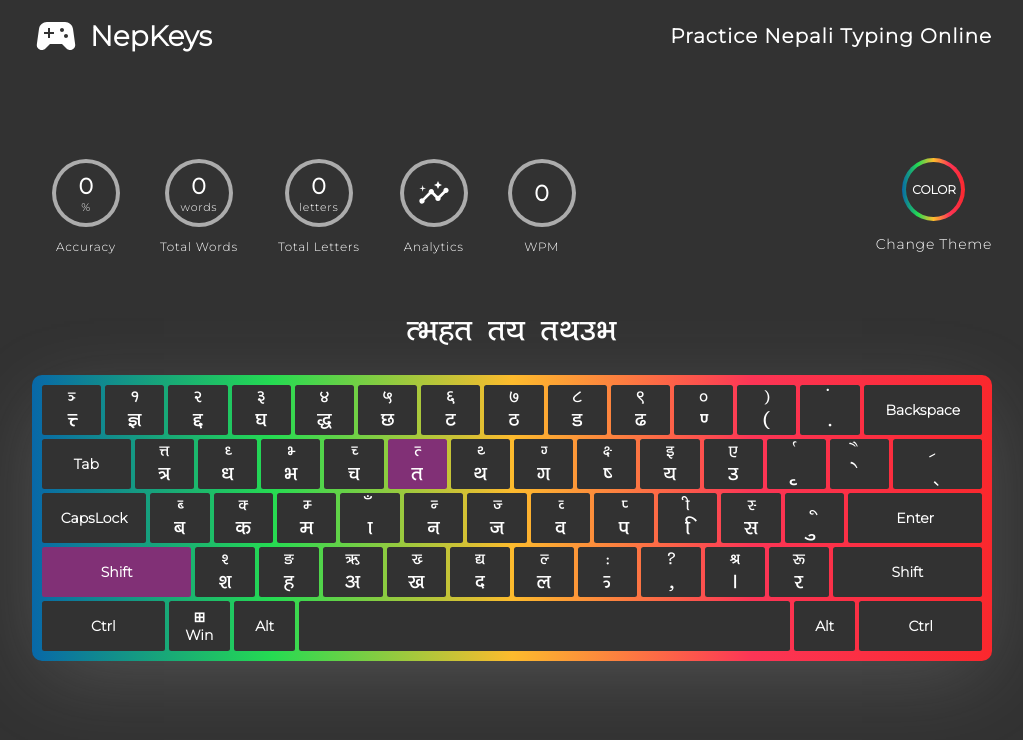
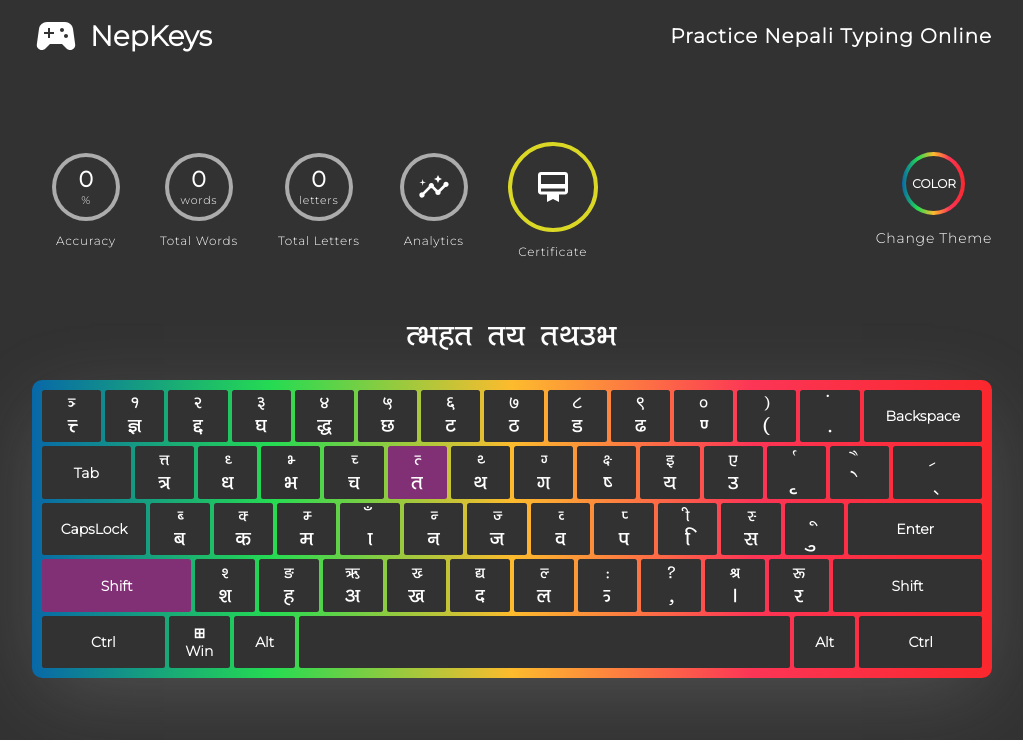
Before and after one commit to PMP56/NepKeys, a Next.js app: page / in a window 1280 px wide. Shown: the top 740 px of the page, without its empty margins (128-1151 px from the left). Built offline with nearby package versions, Linux system fonts and the light colour scheme.

Commit message:
Google Ads

```diff
--- a/components/Analytics.js
+++ b/components/Analytics.js
@@ -1,4 +1,4 @@
-import React, { createRef, useRef, useEffect, useState, useContext } from 'react';
+import React, { createRef, useRef, useEffect, useState, useContext, Fragment } from 'react';
 import styles from '../styles/Analytics.module.css';
 
 import { Line } from 'react-chartjs-2';
@@ -15,11 +15,15 @@ const Analytics = () => {
     const [yval, setYVal] = useState([]);
 
     useEffect(() => {
-        setVals(Object.values(lettersVsAcc));
-        setXVal(vals[0]);
-        setYVal(vals[1]);
-        console.log(xval, yval);
-    }, [lettersVsAcc]);
+        // setVals(Object.values(lettersVsAcc));
+        setXVal(Object.values(lettersVsAcc)[0]);
+        setYVal(Object.values(lettersVsAcc)[1]);
+    }, [0, lettersVsAcc]);
+
+    // useEffect(() => {
+    //     setXVal(Object.values(lettersVsAcc)[0]);
+    //     setYVal(Object.values(lettersVsAcc)[1]);
+    // }, [0])
 
     const data = {
         labels: xval,
@@ -73,6 +77,7 @@ const Analytics = () => {
                 height={100}
                 options={options}
             />
+            {(Object.values(lettersVsAcc)[0].length < 6) ? <h1 className={styles.noDataText}>Not Enough Data</h1> : <Fragment />}
         </div>
     );
 }
--- a/components/Score.js
+++ b/components/Score.js
@@ -60,13 +60,30 @@ const Score = (props) => {
         )
     }
 
+    const WPMBox = () => {
+        return (
+            <div className={styles.buttonBox}>
+                <div className={styles.svgButtonContainer}>
+                    <div className={styles.svgButton}>
+                        <svg className={styles.svgMain}>
+                            <circle className={styles.svgCircle} r="43" cx="45" cy="45"></circle>
+                        </svg>
+                        <svg xmlns="http://www.w3.org/2000/svg" height="36px" viewBox="0 0 24 24" width="36px" fill="var(--textColor)"><path d="M0 0h24v24H0V0z" fill="none" /><path d="M20 2H4c-1.11 0-2 .89-2 2v11c0 1.11.89 2 2 2h4v5l4-2 4 2v-5h4c1.11 0 2-.89 2-2V4c0-1.11-.89-2-2-2zm0 13H4v-2h16v2zm0-5H4V4h16v6z" /></svg>
+                    </div>
+                </div>
+                <h3 className={styles.buttonName}>Certificate</h3>
+            </div>
+        )
+    }
+
     return (
         <div className={styles.scoreBox}>
             <Button name={'Accuracy'} value1={accuracy} value2={'%'} />
             <Button name={'Total Words'} value1={totalWords} value2={'words'} />
             <Button name={'Total Letters'} value1={Math.floor(totalLetters)} value2={'letters'} />
             <AnalyticsBox />
-            <Button name={'WPM'} value1={0} value2={''} />
+            <WPMBox />
+            {/* <Button name={'WPM'} value1={0} value2={''} /> */}
         </div>
     );
 }
--- a/components/TextList.js
+++ b/components/TextList.js
@@ -11,5 +11,14 @@ export const TextList = [
     "ter irrent errien ter irrient err ner ter tree tire",
     "ner erreline errient ter tire ter err irrelie ter relier",
     "irrient irrieter tire errent irrelie irrient trient err ter",
-    "a student should never confine himself to his schoolbooks only.",
+    "a student should never confine himself to his schoolbooks only",
+    "errient errel ret irrient terren tere ner irrelie ter irriet",
+    "errent ner irriet ere triet trient irrient irren ner triet",
+    "err tire relet erret err tire ner errent erren trient ner",
+    "tire ner tir irrel tire irrelin irrelet ter irrel ter ner ter",
+    "trient irrel ner tree tire tirelie tere err trient erren",
+    "ner triet tire err triet ter ere ner errent irrient ter rent",
+    "irrient tire err irrient tren irrient ter irrelet ter irrent",
+    "ner irrient reline ter ner retter ner ren errent irrentin",
+
 ]
--- a/pages/_document.js
+++ b/pages/_document.js
@@ -13,8 +13,9 @@ class MyDocument extends Document {
 
                         gtag('config', 'G-4CSB9TMNWN');`}}>
                     </script>
+                    <script data-ad-client="ca-pub-2938043404666421" async src="https://pagead2.googlesyndication.com/pagead/js/adsbygoogle.js"></script>
                     <meta httpEquiv="Content-Type" content="text/html; charset=utf-8" />
-                    <meta name="description" content="NepKeys is a free online Nepali typing practice site with Nepali Keyboard available on hand where you can learn nepali typing freely, calculate your typing speed and track your progress with the inbuilt analytics system." />
+                    <meta name="description" content="NepKeys is a free online Nepali typing practice site with Nepali Keyboard available on hand where you can learn nepali typing freely, calculate and improve your typing speed and track your progress with the inbuilt analytics system." />
                     <meta name="keywords" content="Nepkeys, nepali typing, nepali typing practice, online nepali typing, improve nepali typing, improve typing spped, keyboard, keyboard nepali, , nepali keyboard, practice nepali typing, online, Type in Nepali, Nepali Online Typing, Type Online Nepali, Type Nepali, Nepali Type, Nepali, typing speed, nepali typing speed, words per minuter" />
                     <meta name="google-site-verification" content="CU5g9PiCbtyvhI9HXwXV2P_rtS7m2JT14RG07ghVMA8" />
                 </Head>
--- a/styles/Analytics.module.css
+++ b/styles/Analytics.module.css
@@ -1,4 +1,5 @@
 .analytics{
+    position: relative;
     width: 75%;
     margin-top: 25px;
     margin-bottom: 50px;
@@ -7,6 +8,10 @@
     align-items: center;
 }
 
-.chart{
-    border: 2px solid white;
+.noDataText{
+    position: absolute;
+    top: 40%;
+    left: 50%;
+    transform: translate(-50%, -50%);
+    color: var(--textColor);
 }
--- a/styles/Key.module.css
+++ b/styles/Key.module.css
@@ -1,5 +1,5 @@
 #key{
-    height: 50px;
+    height: 52.5px;
     display: flex;
     flex-direction: column;
     justify-content: center;
--- a/styles/Score.module.css
+++ b/styles/Score.module.css
@@ -19,7 +19,6 @@
     border-radius: 50%;
     letter-spacing: 0.75px;
     transition-duration: 0.3s;
-    cursor: pointer;
   }
 
   .buttonBox:hover:nth-child(1) .buttonContainer:first-child{
@@ -38,8 +37,14 @@
   }
 
   .buttonBox:hover:nth-child(4) .buttonContainer:first-child{
-    box-shadow: 0 0px 30px 0px rgb(219, 216, 37);
-    background: rgb(219, 216, 37);
+    box-shadow: 0 0px 30px 0px rgb(240, 82, 213);
+    background: rgb(240, 82, 213);
+    cursor: pointer;
+  }
+
+  .buttonBox:hover:nth-child(5) .svgButtonContainer:first-child{
+    box-shadow: 0 0px 60px 0px rgb(219, 216, 37);
+    cursor: pointer;
   }
 
 
@@ -55,7 +60,6 @@
     transition-duration: 0.3s;
     font-family: Montserrat;
     font-weight: 600;
-    cursor: pointer;
     display: flex;
     justify-content: center;
     align-items: center;
@@ -67,3 +71,59 @@
     letter-spacing: 0.75px;
     font-weight: 400;
   }
+
+  .svgButtonContainer{
+    transition-duration: 0.3s;
+    cursor: pointer;
+    border-radius: 50%;
+  }
+
+  .svgButton{
+    position: relative;
+    margin: auto;
+    text-align: center;
+    width: 90px;
+    height: 90px;
+    border-style: none;
+    text-align: center;
+    outline: none;
+    background-color: var(--keyColor);
+    color: var(--textColor);
+    transition-duration: 0.3s;
+    font-family: Montserrat;
+    font-weight: 600;
+    cursor: pointer;
+    display: flex;
+    justify-content: center;
+    align-items: center;
+    flex-direction: column;
+    border-radius: 50%;
+  }
+
+  .svgMain {
+    position: absolute;
+    top: 0;
+    right: 0;
+    width: 90px;
+    height: 90px;
+    transform: rotateY(-180deg) rotateZ(-90deg);
+  }
+
+  .svgCircle {
+    stroke-dasharray: 269px;
+    stroke-dashoffset: 0px;
+    stroke-linecap: round;
+    stroke-width: 4px;
+    stroke: rgb(219, 216, 37);
+    fill: none;
+    /* animation: countdown 10s linear 1 backwards; */
+  }
+
+  @keyframes countdown {
+    from {
+      stroke-dashoffset: 0px;
+    }
+    to {
+      stroke-dashoffset: 269px;
+    }
+  }
```
